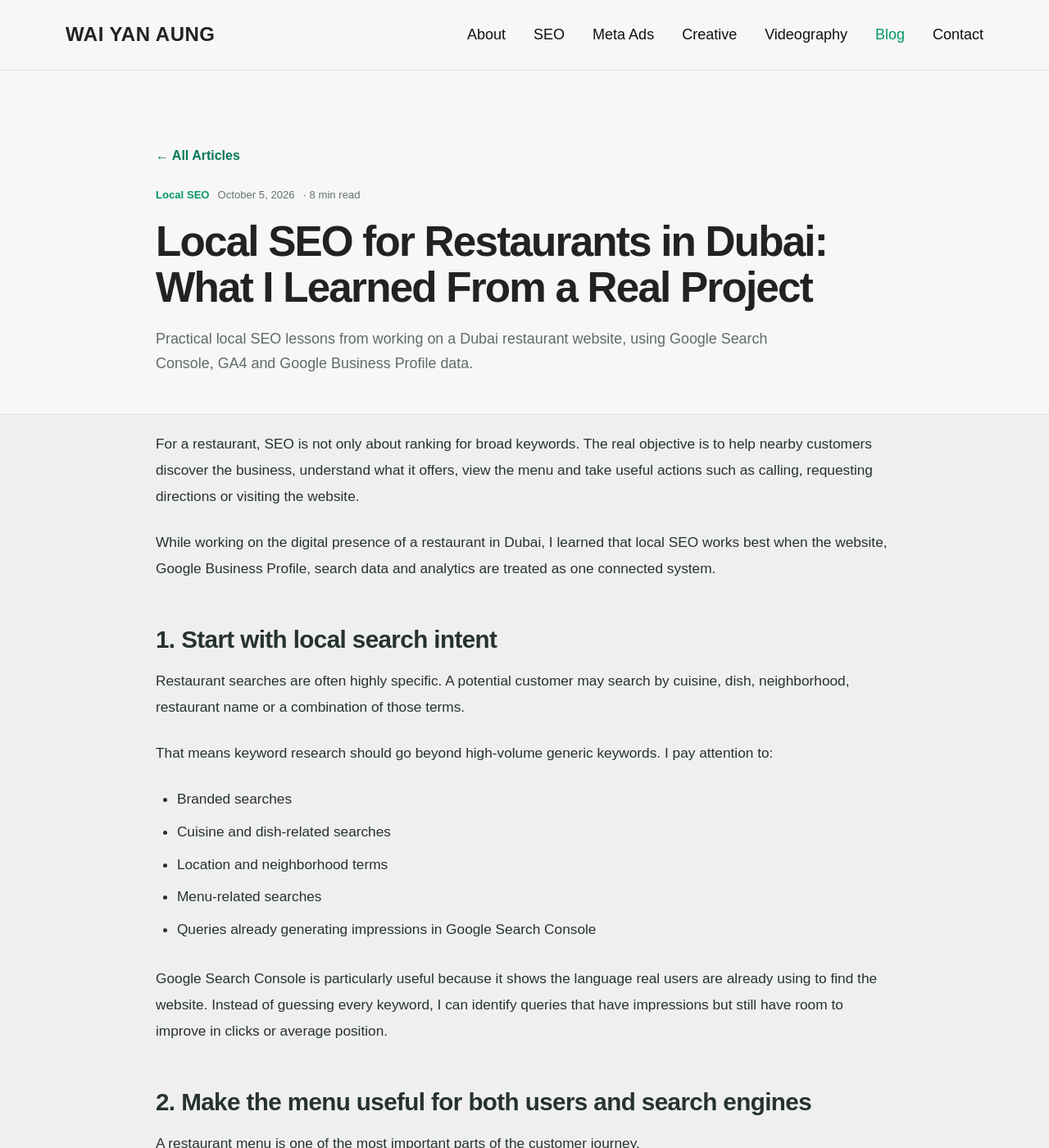
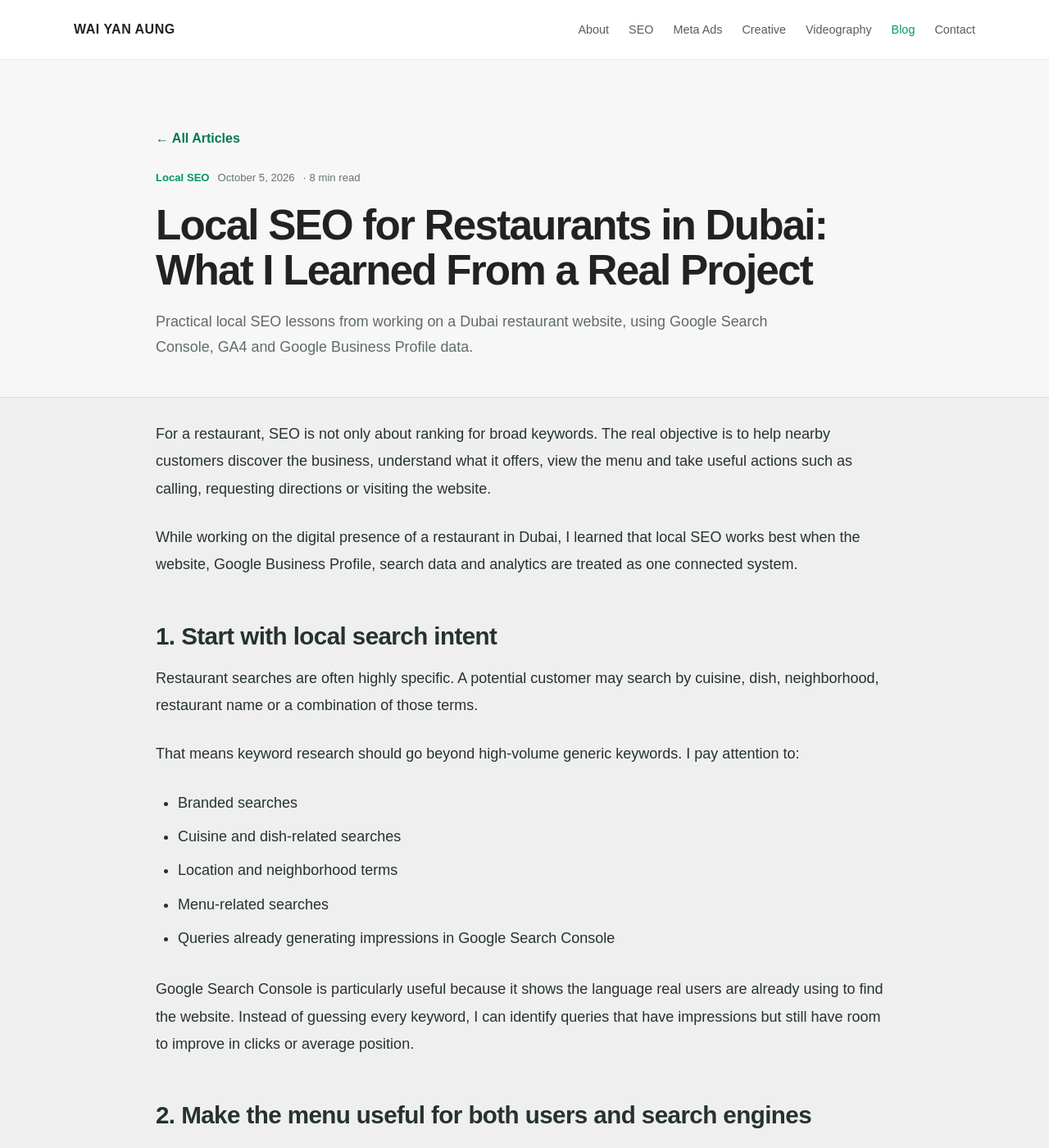
Before and after one commit to waiyanaung-digital/waiyanaung-digital.github.io, a Jekyll site: the page built from _posts/2026-10-05-local-seo-for-restaurants-dubai.md, in a window 1280 px wide and 1400 px high. Shown: the whole window at 82% size. Built offline with Jekyll 4.4.1, drawn with Linux system fonts in a browser that asks for light colours.

Commit message:
blog css updated for layout

```diff
--- a/css/blog.css
+++ b/css/blog.css
@@ -1,4 +1,48 @@
 /* Blog-only styles. Load after css/style.css. */
+
+/* Blog navigation: keeps the header visible on blog/article pages */
+body > header {
+  position: sticky;
+  top: 0;
+  z-index: 1000;
+  background: rgba(255, 255, 255, 0.96);
+  border-bottom: 1px solid #e9eeeb;
+  backdrop-filter: blur(10px);
+}
+body > header nav {
+  width: min(1180px, calc(100% - 40px));
+  min-height: 72px;
+  margin: 0 auto;
+  display: flex;
+  align-items: center;
+  justify-content: space-between;
+  gap: 28px;
+}
+body > header nav h2 {
+  margin: 0;
+  font-size: 1rem;
+  white-space: nowrap;
+}
+body > header nav ul {
+  display: flex;
+  align-items: center;
+  gap: 24px;
+  margin: 0;
+  padding: 0;
+  list-style: none;
+}
+body > header nav a {
+  text-decoration: none;
+}
+body > header nav ul a {
+  font-size: 0.9rem;
+  color: #53605a;
+}
+body > header nav ul a:hover,
+body > header nav ul a.active {
+  color: #059669;
+}
+
 .blog-shell {
   width: min(1120px, calc(100% - 40px));
   margin: 0 auto;
@@ -89,7 +133,7 @@
   margin: 0 auto;
 }
 .post-header {
-  padding: 90px 0 46px;
+  padding: 82px 0 46px;
 }
 .post-header h1 {
   max-width: 900px;
@@ -105,13 +149,13 @@
   color: #5f6b66;
 }
 .post-content {
-  padding: 20px 0 90px;
-  font-size: 1.08rem;
+  padding: 28px 0 90px;
+  font-size: 1.125rem;
   line-height: 1.85;
   color: #26332d;
 }
 .post-content p {
-  margin: 0 0 1.4em;
+  margin: 0 0 1.45em;
 }
 .post-content h2 {
   margin: 52px 0 16px;
@@ -153,12 +197,28 @@
   color: #66736d;
 }
 
+@media (max-width: 900px) {
+  body > header nav {
+    align-items: flex-start;
+    padding: 18px 0;
+    flex-direction: column;
+    gap: 14px;
+  }
+  body > header nav ul {
+    width: 100%;
+    gap: 18px;
+    overflow-x: auto;
+    padding-bottom: 4px;
+    white-space: nowrap;
+  }
+}
+
 @media (max-width: 760px) {
   .blog-grid {
     grid-template-columns: 1fr;
   }
   .blog-hero {
-    padding: 78px 0 50px;
+    padding: 72px 0 50px;
   }
   .blog-list {
     padding: 52px 0 76px;
@@ -167,7 +227,7 @@
     width: min(100% - 32px, 900px);
   }
   .post-header {
-    padding: 70px 0 34px;
+    padding: 58px 0 34px;
   }
   .post-header h1 {
     font-size: clamp(2.15rem, 10vw, 2.8rem);
@@ -177,9 +237,9 @@
     font-size: 1.02rem;
   }
   .post-content {
-    font-size: 1rem;
+    font-size: 1.04rem;
     line-height: 1.8;
-    padding-top: 12px;
+    padding-top: 18px;
   }
   .post-content h2 {
     font-size: 1.55rem;
```
